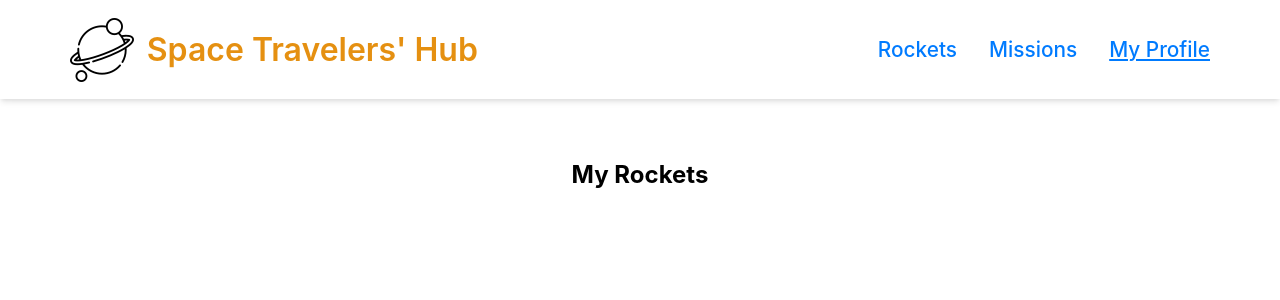
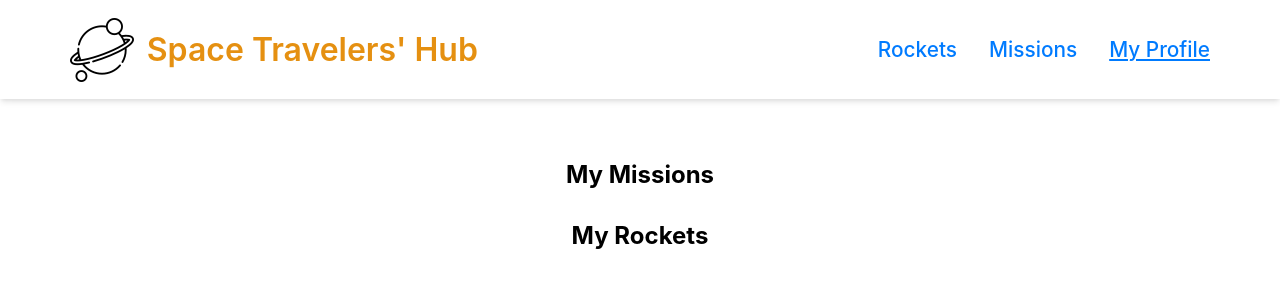
Before and after one commit to NitBravoA92/space-travelers-hub, a React (Create React App) app: page /my-profile in a window 1280 px wide. Shown: the top 300 px of the page. Built offline with nearby package versions, Linux system fonts and the light colour scheme.

Commit message:
Add the JoinedMissions components in My Profile view component

```diff
--- a/src/views/MyProfile.jsx
+++ b/src/views/MyProfile.jsx
@@ -1,4 +1,5 @@
 import Layout from './Layout';
+import JoinedMissions from '../components/JoinedMissions';
 import ReservedRockets from '../components/ReservedRockets';
 import '../assets/styles/MyProfile.css';
 
@@ -7,6 +8,7 @@ const MyProfile = () => (
     <section id="myProfile">
       <div className="container">
         <div className="services-content">
+          <JoinedMissions />
           <ReservedRockets />
         </div>
       </div>
```
